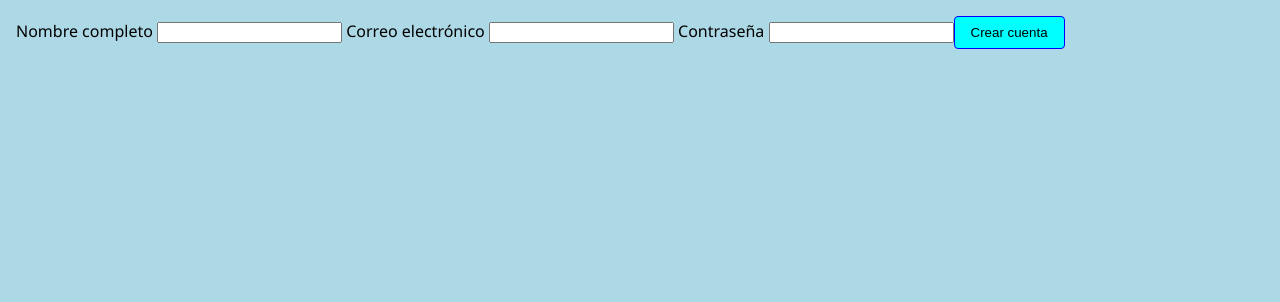
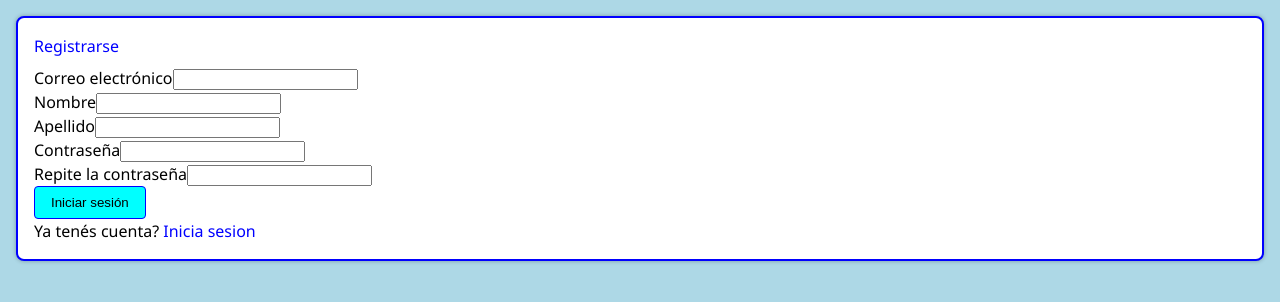
Before and after one commit to Galoberlini/contact-app-proy-escolar, an Angular app: page /register in a window 1280 px wide. Shown: the top 302 px of the page. Built offline with nearby package versions, Linux system fonts and the light colour scheme.

Commit message:
Feature: register page implemented

```diff
--- a/src/app/interfaces/user.ts
+++ b/src/app/interfaces/user.ts
@@ -2,6 +2,8 @@ export interface User {
     id: number,
     firstName: string,
     lastName: string,
-    userName: string,
+    email: string,
     password: string
 }
+
+export type NewUser = Omit<User, "id">;
--- a/src/app/pages/register-page/register-page.html
+++ b/src/app/pages/register-page/register-page.html
@@ -1,20 +1,47 @@
-<section class="register-page">
-    <form class="register-card">
-        <label>
-            Nombre completo
-            <input type="text" />
-        </label>
+<div id="container" class="card">
+  <h1>Registrarse</h1>
+  <form #registerForm="ngForm" (ngSubmit)="register(registerForm)">
+    <div>
+      <label for="email">Correo electrónico</label>
+      <input id="email" name="email" type="email" id="email" ngModel #email="ngModel" required="true" autocomplete="email">
+      @if (email.invalid && !email.pristine) {
+        <p class="error">Debe colocar un correo electrónico.</p>
+      }
+    </div>
+    <div>
+      <label for="firstName">Nombre</label>
+      <input id="firstName" name="firstName" type="text" id="firstName" ngModel #firstName="ngModel" required="true" autocomplete="given-name">
+      @if (firstName.invalid && !firstName.pristine) {
+        <p class="error">Este campo es obligatorio.</p>
+      }
+    </div>
+    <div>
+      <label for="lastName">Apellido</label>
+      <input id="lastName" name="lastName" type="lastName" id="lastName" ngModel #lastName="ngModel" required="true" autocomplete="family-name">
+      @if (lastName.invalid && !lastName.pristine) {
+        <p class="error">Este campo es obligatorio.</p>
+      }
+    </div>
+    <div>
+      <label for="password">Contraseña</label>
+      <input id="password" name="password" type="password" ngModel #password="ngModel" minlength="4" autocomplete="new-password">
+      @if (password.invalid && !password.pristine) {
+        <p class="error">Debe colocar una contraseña de al menos 4 caracteres.</p>
+      }
+    </div>
+    <div>
+      <label for="password">Repite la contraseña</label>
+      <input id="password2" name="password2" type="password" ngModel #password2="ngModel" minlength="4" autocomplete="new-password">
+      @if (password.invalid && !password.pristine) {
+        <p class="error">Debe colocar una contraseña de al menos 4 caracteres.</p>
+      }
+    </div>
+    <button [disabled]="isLoading || registerForm.invalid">Iniciar sesión</button>
+    @if (errorRegister) {
+      <p class="error">Error indeterminado, intente nuevamente.</p>
+    }
+    <p>Ya tenés cuenta? <a routerLink="/login">Inicia sesion</a>
+    </p>
+  </form>
 
-        <label>
-            Correo electrónico
-            <input type="email" />
-        </label>
-
-        <label>
-            Contraseña
-            <input type="password" />
-        </label>
-
-        <button type="submit">Crear cuenta</button>
-    </form>
-</section>
+</div>
--- a/src/app/pages/register-page/register-page.ts
+++ b/src/app/pages/register-page/register-page.ts
@@ -1,13 +1,37 @@
-import { Component } from '@angular/core';
+import { Component, inject } from '@angular/core';
+import { FormsModule, NgForm } from '@angular/forms';
+import { Router, RouterModule } from '@angular/router';
+import { UsersService } from '../../services/users-service';
+import { NewUser } from '../../interfaces/user';
 
 @Component({
   selector: 'app-register-page',
-  imports: [],
+  imports: [RouterModule, FormsModule],
   templateUrl: './register-page.html',
   styleUrl: './register-page.scss'
 })
 export class RegisterPage {
-  register(form: any) {
+  errorRegister = false;
+  usersService = inject(UsersService);
+  router = inject(Router);
 
+  async register(form: NgForm) {
+    this.errorRegister = false;
+    if (
+      !form.value.email ||
+      !form.value.password ||
+      !form.value.password2 ||
+      !form.value.firstName ||
+      !form.value.lastName ||
+      form.value.password !== form.value.password2
+    ) {
+      this.errorRegister = true;
+      return;
+    }
+    const res: Response = await this.usersService.register(form.value as NewUser);
+    if (res.ok) {
+      this.router.navigate(['/login']);
+    }
+    this.errorRegister = true;
   }
 }
--- /dev/null
+++ b/src/app/services/users-service.ts
@@ -0,0 +1,17 @@
+import { Injectable } from '@angular/core';
+import { NewUser } from '../interfaces/user';
+
+@Injectable({
+  providedIn: 'root'
+})
+export class UsersService {
+  async register(registerData: NewUser): Promise<Response> {
+    return await fetch('https://agenda-api.somee.com/api/Users', {
+      method: 'POST',
+      headers: {
+        'Content-Type': 'application/json'
+      },
+      body: JSON.stringify(registerData)
+    });
+  }
+}
```
Also changed, not shown: src/app/components/spinner/spinner.html (added), src/app/components/spinner/spinner.scss (added), src/app/components/spinner/spinner.ts (added), src/app/pages/groups/groups.html (added), src/app/pages/groups/groups.scss (added), src/app/pages/groups/groups.ts (added).
